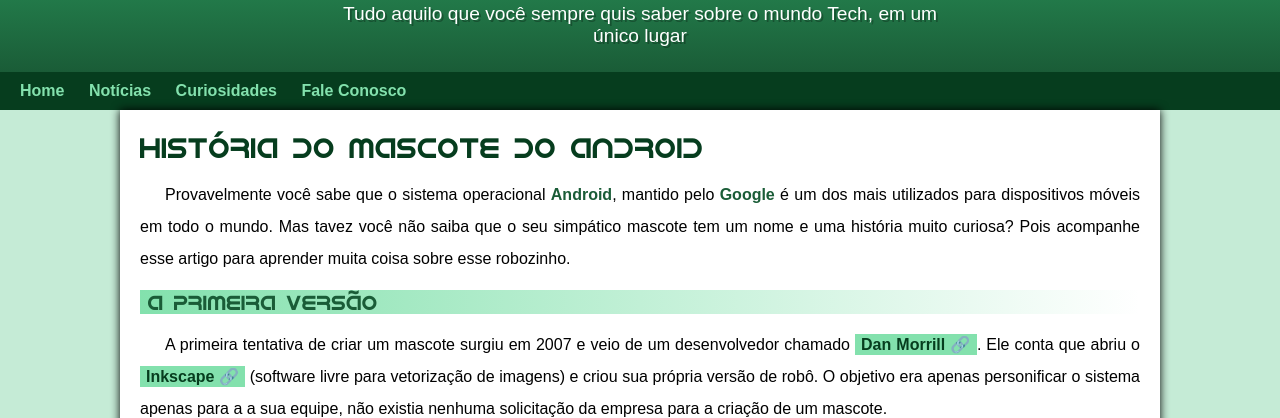
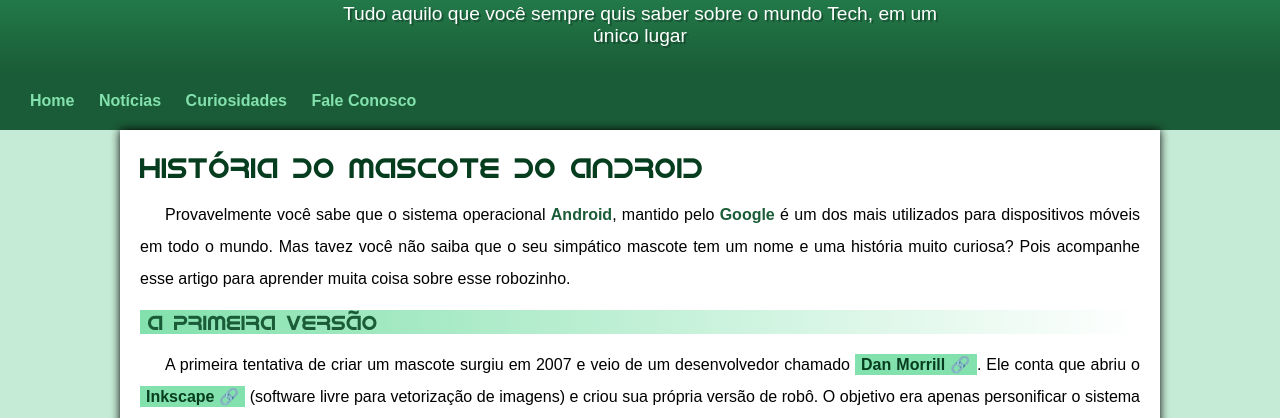
Before and after one commit to UniversoCriativo/projeto-android, a plain HTML site: page index.html in a window 1280 px wide. Shown: the part 118-536 px from the top of the page. Drawn offline with Linux system fonts and the light colour scheme.

Commit message:
new update

```diff
--- a/estilo/style.css
+++ b/estilo/style.css
@@ -65,8 +65,8 @@ header > p {
 }
 
 nav {
-    background-color: var(--cor5);
-    padding: 10px;
+    background-color: var(--cor4);
+    padding: 20px;
     box-sizing: 0px 7px 7px rgba(0, 0, 0, 0.367);
 
 
```
